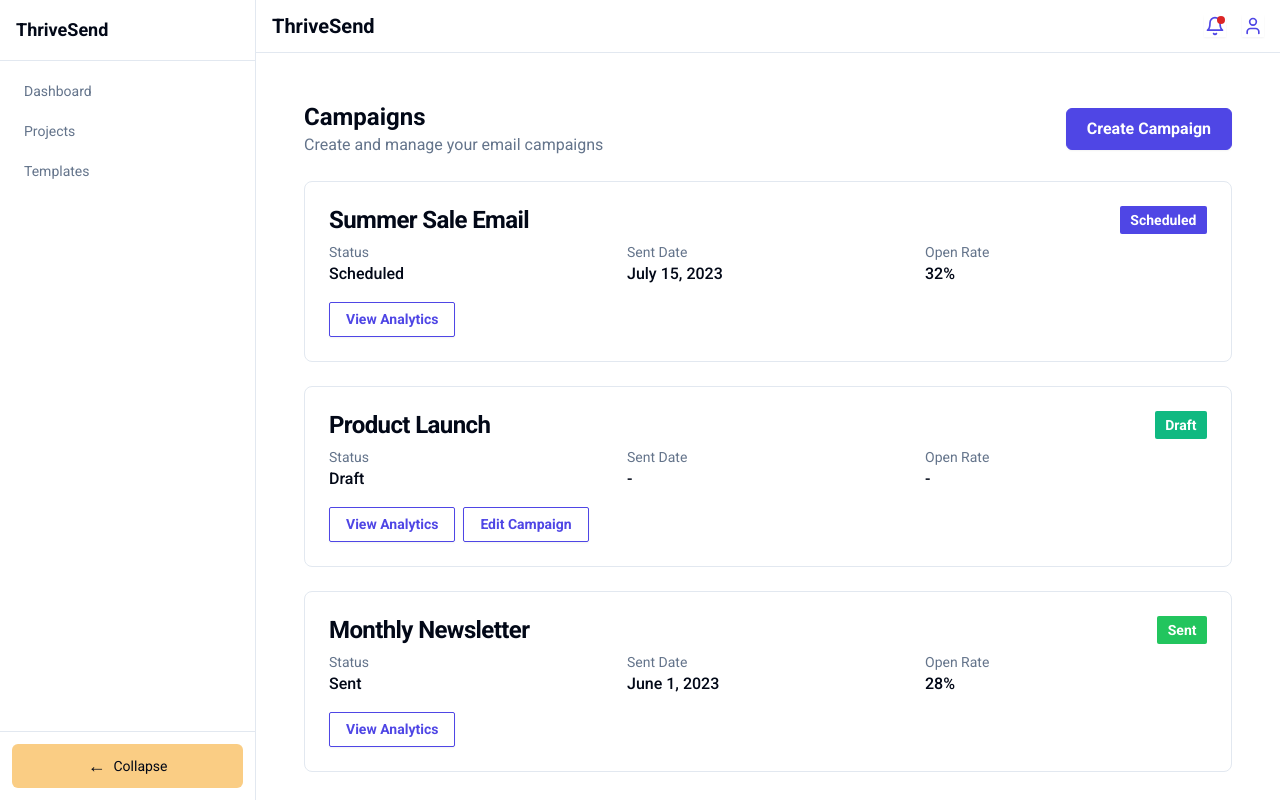
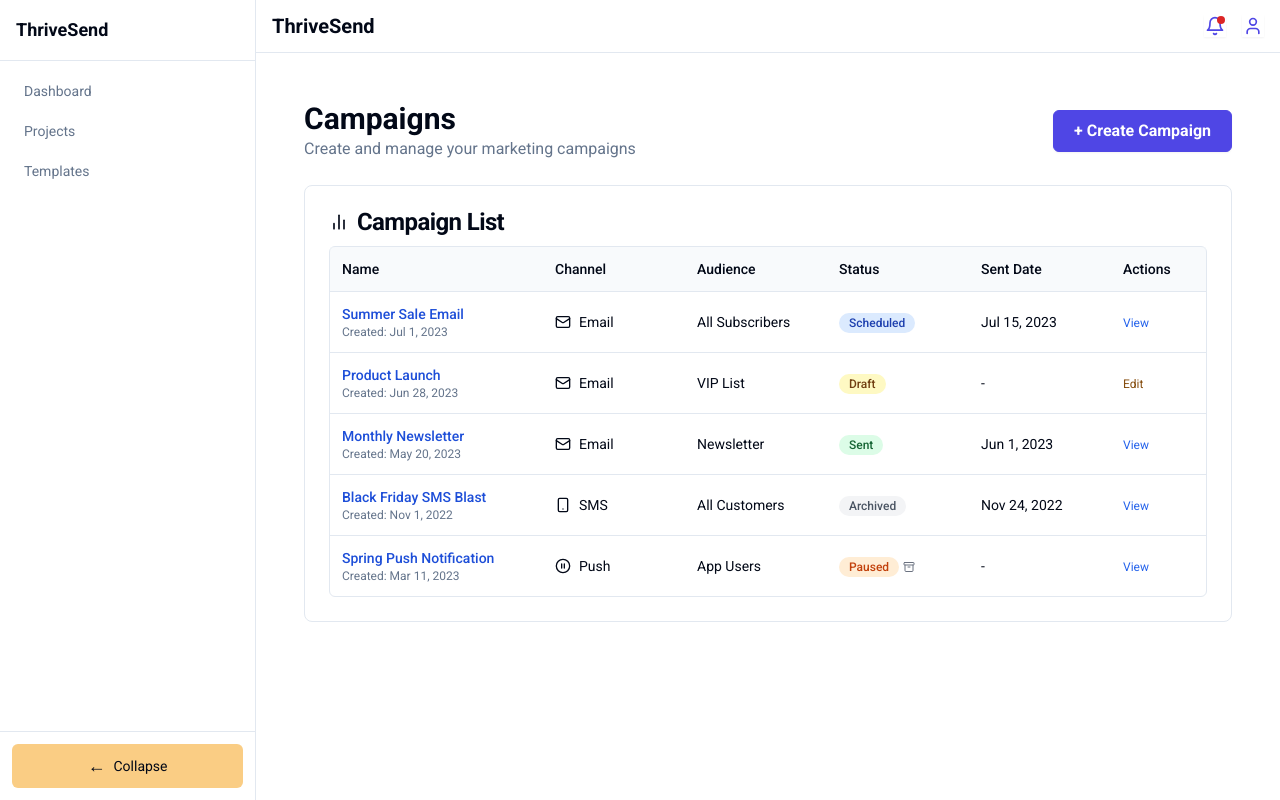
Before and after one commit to gedeza/thrive-send, a Next.js app: page /campaigns in a window 1280 px wide. Built offline with nearby package versions, Linux system fonts and the light colour scheme.

Commit message:
Enhanced Campaigns: detail/edit and Analytics page

```diff
--- /dev/null
+++ b/src/app/(dashboard)/campaigns/CampaignForm.tsx
@@ -0,0 +1,132 @@
+import React, { useState } from 'react';
+import { TextField, Button, MenuItem, Box, Typography, FormHelperText } from "@mui/material";
+import { campaigns, type Campaign, CampaignStatus } from "./campaigns.mock-data";
+
+interface CampaignFormProps {
+  initialData?: Partial<Campaign>;
+  onSubmit: (values: Omit<Campaign, "id"|"createdAt">) => void;
+  submitting?: boolean;
+  submitLabel?: string;
+}
+
+const statusOptions: CampaignStatus[] = ["Scheduled", "Sent", "Draft", "Paused", "Archived"];
+const channelOptions = ["Email", "SMS", "Social", "Push"];
+
+export function CampaignForm({
+  initialData = {},
+  onSubmit,
+  submitting = false,
+  submitLabel = "Save",
+}: CampaignFormProps) {
+  const [formData, setFormData] = useState<Omit<Campaign, "id"|"createdAt">>({
+    name: initialData.name ?? "",
+    status: initialData.status ?? "Draft",
+    sentDate: initialData.sentDate ?? "",
+    openRate: initialData.openRate ?? "",
+    channel: initialData.channel ?? "Email",
+    audience: initialData.audience ?? "",
+  });
+  const [errors, setErrors] = useState<Record<string, string>>({});
+  const [submitAttempted, setSubmitAttempted] = useState(false);
+
+  const validate = () => {
+    const newErrors: Record<string,string> = {};
+    if (!formData.name.trim()) newErrors.name = "Campaign name is required";
+    if (!formData.audience.trim()) newErrors.audience = "Audience is required";
+    if (!formData.channel.trim()) newErrors.channel = "Channel is required";
+    if (!formData.status.trim()) newErrors.status = "Status is required";
+    // (Optional) stricter date/OpenRate validation
+    setErrors(newErrors);
+    return Object.keys(newErrors).length === 0;
+  };
+
+  const handleSubmit = (e: React.FormEvent) => {
+    e.preventDefault();
+    setSubmitAttempted(true);
+    if (validate()) {
+      onSubmit(formData);
+    }
+  };
+
+  const handleChange = (e: React.ChangeEvent<HTMLInputElement | { name?: string; value: unknown }>) => {
+    const { name, value } = e.target;
+    if (name) {
+      setFormData(prev => ({ ...prev, [name]: value as string }));
+      if (errors[name]) setErrors(prev => ({ ...prev, [name]: undefined! }));
+    }
+  };
+
+  return (
+    <form onSubmit={handleSubmit} style={{ maxWidth: 560, margin: "0 auto" }}>
+      <Typography variant="h5" fontWeight={600} gutterBottom>
+        {initialData.name ? "Edit Campaign" : "Create Campaign"}
+      </Typography>
+      <TextField
+        fullWidth margin="normal" label="Campaign Name" name="name"
+        value={formData.name} onChange={handleChange}
+        error={!!errors.name} helperText={errors.name}
+        required
+      />
+      <TextField
+        fullWidth select label="Channel" name="channel" margin="normal"
+        value={formData.channel}
+        onChange={handleChange}
+        error={!!errors.channel}
+        helperText={errors.channel}
+        required
+      >
+        {channelOptions.map(opt => (
+          <MenuItem key={opt} value={opt}>{opt}</MenuItem>
+        ))}
+      </TextField>
+      <TextField
+        fullWidth label="Audience" name="audience" margin="normal"
+        value={formData.audience}
+        onChange={handleChange}
+        error={!!errors.audience}
+        helperText={errors.audience}
+        required
+      />
+      <TextField
+        fullWidth select label="Status" name="status" margin="normal"
+        value={formData.status}
+        onChange={handleChange}
+        error={!!errors.status}
+        helperText={errors.status}
+        required
+      >
+        {statusOptions.map(opt => (
+          <MenuItem key={opt} value={opt}>{opt}</MenuItem>
+        ))}
+      </TextField>
+      <TextField
+        fullWidth label="Sent Date" name="sentDate" margin="normal"
+        type="date"
+        InputLabelProps={{ shrink: true }}
+        value={formData.sentDate || ""}
+        onChange={handleChange}
+      />
+      <TextField
+        fullWidth label="Open Rate (%)" name="openRate" margin="normal"
+        value={formData.openRate || ""}
+        onChange={handleChange}
+        inputProps={{ pattern: "(\\d+%?)?" }}
+      />
+      <Box mt={2}>
+        <Button
+          type="submit"
+          variant="contained"
+          color="primary"
+          disabled={submitting}
+        >
+          {submitLabel}
+        </Button>
+      </Box>
+      {submitAttempted && Object.values(errors).length > 0 && (
+        <FormHelperText error sx={{ mt:2 }}>
+          Please fix the errors above before submitting.
+        </FormHelperText>
+      )}
+    </form>
+  );
+}
--- /dev/null
+++ b/src/app/(dashboard)/campaigns/campaigns.mock-data.ts
@@ -0,0 +1,64 @@
+export type CampaignStatus = "Scheduled" | "Sent" | "Draft" | "Paused" | "Archived";
+export interface Campaign {
+  id: string;
+  name: string;
+  status: CampaignStatus;
+  sentDate: string | null;
+  openRate: string | null;
+  channel: "Email" | "SMS" | "Social" | "Push";
+  audience: string;
+  createdAt: string;
+}
+
+export const campaigns: Campaign[] = [
+  {
+    id: '1',
+    name: 'Summer Sale Email',
+    status: 'Scheduled',
+    sentDate: '2023-07-15',
+    openRate: '32%',
+    channel: 'Email',
+    audience: 'All Subscribers',
+    createdAt: '2023-07-01'
+  },
+  {
+    id: '2',
+    name: 'Product Launch',
+    status: 'Draft',
+    sentDate: null,
+    openRate: null,
+    channel: 'Email',
+    audience: 'VIP List',
+    createdAt: '2023-06-28'
+  },
+  {
+    id: '3',
+    name: 'Monthly Newsletter',
+    status: 'Sent',
+    sentDate: '2023-06-01',
+    openRate: '28%',
+    channel: 'Email',
+    audience: 'Newsletter',
+    createdAt: '2023-05-20'
+  },
+  {
+    id: '4',
+    name: 'Black Friday SMS Blast',
+    status: 'Archived',
+    sentDate: '2022-11-24',
+    openRate: '18%',
+    channel: 'SMS',
+    audience: 'All Customers',
+    createdAt: '2022-11-01'
+  },
+  {
+    id: '5',
+    name: 'Spring Push Notification',
+    status: 'Paused',
+    sentDate: null,
+    openRate: null,
+    channel: 'Push',
+    audience: 'App Users',
+    createdAt: '2023-03-11'
+  }
+];
--- /dev/null
+++ b/src/app/(dashboard)/campaigns/edit/[id]/page.tsx
@@ -0,0 +1,38 @@
+"use client";
+
+import { useRouter } from "next/navigation";
+import { CampaignForm } from "../CampaignForm";
+import { campaigns } from "../campaigns.mock-data";
+import React, { useState } from "react";
+import { notFound } from "next/navigation";
+
+// Simple find by id (replace with API in real app)
+function getCampaignById(id: string) {
+  return campaigns.find(c => c.id === id);
+}
+
+export default function CampaignEditPage({ params }: { params: { id: string } }) {
+  const router = useRouter();
+  const campaign = getCampaignById(params.id);
+  const [submitting, setSubmitting] = useState(false);
+
+  if (!campaign) return notFound();
+
+  return (
+    <div style={{ maxWidth: 800, margin: '0 auto', padding: 24 }}>
+      <CampaignForm
+        initialData={campaign}
+        onSubmit={async (values) => {
+          setSubmitting(true);
+          // Simulate save
+          await new Promise(res => setTimeout(res, 1200));
+          // In a real app, update the mock or database here
+          setSubmitting(false);
+          router.push("/campaigns"); // After save, go back to list
+        }}
+        submitting={submitting}
+        submitLabel="Save Changes"
+      />
+    </div>
+  );
+}
--- a/src/app/(dashboard)/campaigns/page.tsx
+++ b/src/app/(dashboard)/campaigns/page.tsx
@@ -4,83 +4,115 @@ import Link from "next/link";
 import { Card, CardContent, CardHeader, CardTitle } from '@/components/ui/card';
 import { Button } from '@/components/ui/button';
 import { Badge } from '@/components/ui/badge';
+import { campaigns, type Campaign } from "./campaigns.mock-data";
+import { BarChart2, Mail, Smartphone, Globe2, PauseCircle, Archive } from "lucide-react";
+
+// Badge color map
+const statusBadgeMap: Record<Campaign["status"], string> = {
+  Scheduled: "bg-blue-100 text-blue-800",
+  Sent: "bg-green-100 text-green-800",
+  Draft: "bg-yellow-100 text-yellow-900",
+  Paused: "bg-orange-100 text-orange-700",
+  Archived: "bg-gray-100 text-gray-600"
+};
+
+const channelIcons: Record<Campaign["channel"], JSX.Element> = {
+  Email: <Mail className="h-4 w-4 inline-block" />,
+  SMS: <Smartphone className="h-4 w-4 inline-block" />,
+  Social: <Globe2 className="h-4 w-4 inline-block" />,
+  Push: <PauseCircle className="h-4 w-4 inline-block" />,
+};
+
+function prettyDate(d: string | null) {
+  if (!d) return "-";
+  const dt = new Date(d);
+  return dt.toLocaleDateString("en-US", { year: "numeric", month: "short", day: "numeric" });
+}
 
 export default function CampaignsPage() {
-  // Sample campaign data - replace with real data fetching
-  const campaigns = [
-    { id: '1', name: 'Summer Sale Email', status: 'Scheduled', sentDate: 'July 15, 2023', openRate: '32%' },
-    { id: '2', name: 'Product Launch', status: 'Draft', sentDate: '-', openRate: '-' },
-    { id: '3', name: 'Monthly Newsletter', status: 'Sent', sentDate: 'June 1, 2023', openRate: '28%' }
-  ];
 
   return (
-    <div className="p-6">
-      <div className="flex flex-col sm:flex-row justify-between items-start sm:items-center mb-6">
+    <div className="p-6 space-y-6">
+      <div className="flex flex-col sm:flex-row justify-between items-start sm:items-center gap-4">
         <div>
-          <h1 className="text-2xl font-bold">Campaigns</h1>
-          <p className="text-muted-foreground">
-            Create and manage your email campaigns
-          </p>
+          <h1 className="text-3xl font-bold">Campaigns</h1>
+          <p className="text-muted-foreground">Create and manage your marketing campaigns</p>
         </div>
         <Button
           asChild
-          className="mt-4 sm:mt-0"
+          className="flex items-center gap-1"
           data-testid="create-campaign"
         >
           <Link href="/campaigns/new">
-            Create Campaign
+            + Create Campaign
           </Link>
         </Button>
       </div>
 
       {campaigns.length > 0 ? (
-        <div className="grid gap-6">
-          {campaigns.map(campaign => (
-            <Card key={campaign.id}>
-              <CardHeader className="pb-2">
-                <div className="flex flex-col sm:flex-row sm:justify-between sm:items-center gap-2">
-                  <CardTitle>{campaign.name}</CardTitle>
-                  <Badge variant={
-                    campaign.status === 'Sent' ? 'success' :
-                    campaign.status === 'Scheduled' ? 'warning' : 'secondary'
-                  }>
-                    {campaign.status}
-                  </Badge>
-                </div>
-              </CardHeader>
-              <CardContent>
-                <div className="grid grid-cols-1 sm:grid-cols-2 md:grid-cols-3 gap-4 mb-4">
-                  <div>
-                    <p className="text-sm text-muted-foreground">Status</p>
-                    <p className="font-medium">{campaign.status}</p>
+        <Card>
+          <CardHeader className="pb-3">
+            <CardTitle className="flex items-center gap-2">
+              <BarChart2 className="h-5 w-5" />
+              Campaign List
+            </CardTitle>
+          </CardHeader>
+          <CardContent>
+            <div className="rounded-md border divide-y">
+              {/* Table Head */}
+              <div className="grid grid-cols-12 bg-muted/50 p-3 text-sm font-medium">
+                <div className="col-span-3">Name</div>
+                <div className="col-span-2">Channel</div>
+                <div className="col-span-2">Audience</div>
+                <div className="col-span-2">Status</div>
+                <div className="col-span-2">Sent Date</div>
+                <div className="col-span-1">Actions</div>
+              </div>
+              {campaigns.map(campaign => (
+                <div key={campaign.id} className="grid grid-cols-12 items-center p-3 text-sm">
+                  {/* Name + Created At + Link */}
+                  <div className="col-span-3 flex flex-col">
+                    <Link href={`/campaigns/analytics/${campaign.id}`} className="font-medium text-blue-700 hover:underline">
+                      {campaign.name}
+                    </Link>
+                    <span className="text-xs text-muted-foreground">Created: {prettyDate(campaign.createdAt)}</span>
                   </div>
-                  <div>
-                    <p className="text-sm text-muted-foreground">Sent Date</p>
-                    <p className="font-medium">{campaign.sentDate}</p>
+                  {/* Channel */}
+                  <div className="col-span-2 flex items-center gap-2">
+                    {channelIcons[campaign.channel]}
+                    {campaign.channel}
                   </div>
-                  <div>
-                    <p className="text-sm text-muted-foreground">Open Rate</p>
-                    <p className="font-medium">{campaign.openRate}</p>
+                  {/* Audience */}
+                  <div className="col-span-2">{campaign.audience}</div>
+                  {/* Status */}
+                  <div className="col-span-2">
+                    <span className={`inline-flex items-center rounded-full px-2.5 py-0.5 text-xs font-medium ${statusBadgeMap[campaign.status]}`}>
+                      {campaign.status}
+                    </span>
+                    {campaign.status === "Paused" && (
+                      <Archive className="ml-1 h-3 w-3 text-gray-500 inline-block" title="Paused/Archived" />
+                    )}
+                  </div>
+                  {/* Sent Date */}
+                  <div className="col-span-2">{prettyDate(campaign.sentDate)}</div>
+                  {/* Analytics Link */}
+                  <div className="col-span-1">
+                    {campaign.status !== "Draft" && (
+                      <Link href={`/campaigns/analytics/${campaign.id}`} className="inline-block text-blue-600 hover:underline text-xs">
+                        View
+                      </Link>
+                    )}
+                    {campaign.status === "Draft" && (
+                      <Link href={`/campaigns/edit/${campaign.id}`} className="inline-block text-yellow-800 hover:underline text-xs">
+                        Edit
+                      </Link>
+                    )}
                   </div>
                 </div>
-                <div className="flex flex-wrap gap-2">
-                  <Button variant="outline" size="sm" asChild>
-                    <Link href={`/campaigns/analytics/${campaign.id}`}>
-                      View Analytics
-                    </Link>
-                  </Button>
-                  {campaign.status === 'Draft' && (
-                    <Button variant="outline" size="sm" asChild>
-                      <Link href={`/campaigns/edit/${campaign.id}`}>
-                        Edit Campaign
-                      </Link>
-                    </Button>
-                  )}
-                </div>
-              </CardContent>
-            </Card>
-          ))}
-        </div>
+              ))}
+            </div>
+          </CardContent>
+        </Card>
       ) : (
         <Card className="text-center p-6">
           <CardContent className="pt-6">
```
